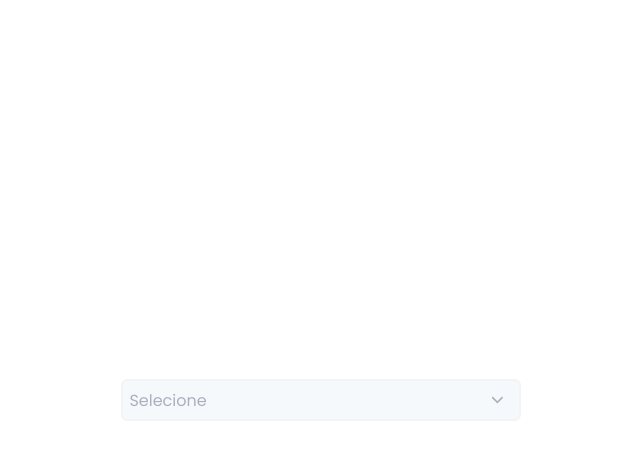
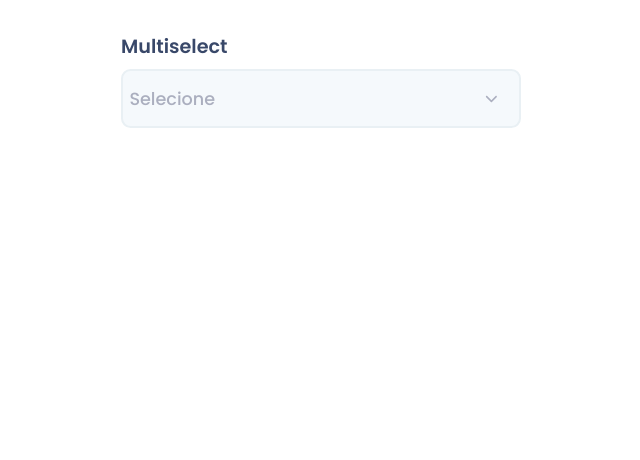
Before and after one commit to maora96/cubos-test, a React (Vite) app: page / in a window 1280 px wide. Shown: the top 460 px of the page, without its empty margins (319-959 px from the left). Built offline with nearby package versions, Linux system fonts and the light colour scheme.

Commit message:
feat: final styling

```diff
--- a/src/App.css
+++ b/src/App.css
@@ -4,5 +4,13 @@
   display: flex;
   flex-direction: column;
   align-items: center;
-  justify-content: center;
+  padding-top: 2rem;
+  font-size: 1.1rem;
 }
+
+.appContainer h1 {
+  color: #394869;
+  font-weight: 600;
+  font-size: 1.2rem;
+  margin-bottom: 0.5rem;
+}
--- a/src/App.tsx
+++ b/src/App.tsx
@@ -23,7 +23,10 @@ function App() {
   ];
   return (
     <div className="App">
-      <Multiselect options={options} placeholder="Selecione" />
+      <div className="appContainer">
+        <h1>Multiselect</h1>
+        <Multiselect options={options} placeholder="Selecione" />
+      </div>
     </div>
   );
 }
--- a/src/components/Chip/index.tsx
+++ b/src/components/Chip/index.tsx
@@ -1,6 +1,7 @@
 import { OptionComponentProps } from "../../types";
 import { IoCloseSharp } from "react-icons/io5";
 import styles from "./styles.module.css";
+import { useState } from "react";
 
 export default function Chip({
   text,
@@ -8,16 +9,27 @@ export default function Chip({
   selection,
   setSelection,
 }: OptionComponentProps) {
+  const [isSelected, setIsSelected] = useState<boolean>(false);
+
   return (
     <div className={styles.chip}>
       {text}
       <IoCloseSharp
         size={24}
         onClick={() => {
-          const filteredSelection = selection?.filter(
-            (selected) => selected?.id !== id
-          );
-          setSelection(filteredSelection);
+          if (isSelected) {
+            const newSelection = selection?.filter(
+              (selected) => selected?.id !== id
+            );
+            setSelection(newSelection);
+            setIsSelected(false);
+          }
+          // const filteredSelection = selection?.filter(
+          //   (selected) => selected?.id !== id
+          // );
+          // setSelection([...filteredSelection]);
+          // console.log(`selection`, selection);
+          // console.log(`filtered`, filteredSelection);
         }}
       />
     </div>
--- a/src/components/Chip/styles.module.css
+++ b/src/components/Chip/styles.module.css
@@ -5,6 +5,6 @@
   background: #1782ff;
   color: white;
   padding: 0.5rem;
-  border-radius: 0.2rem;
+  border-radius: 0.3rem;
   gap: 0.8rem;
 }
--- a/src/components/Multiselect/index.tsx
+++ b/src/components/Multiselect/index.tsx
@@ -14,7 +14,7 @@ export default function Multiselect({
 
   return (
     <>
-      <div className={styles.multiselect}>
+      <div className={!isOpen ? styles.multiselect : styles.multiselectActive}>
         <div className={styles.multiselectContent}>
           {selection?.length > 0
             ? selection.map((selected) => (
--- a/src/components/Multiselect/styles.module.css
+++ b/src/components/Multiselect/styles.module.css
@@ -1,14 +1,24 @@
-.multiselect {
+.multiselect,
+.multiselectActive {
   width: 25rem;
   height: auto;
+  min-height: 3.7rem;
   display: flex;
   align-items: center;
   gap: 0.5rem;
   background: #f5f9fc;
-  border-radius: 0.4rem;
-  border: 2px solid #f1f5f7;
+  border-radius: 0.6rem;
+  border: 2px solid #e9f0f4;
   color: #abafbf;
-  padding: 0.4rem 0.8rem 0.4rem 0.4rem;
+  padding: 0.4rem 1.2rem 0.4rem 0.4rem;
+}
+
+.multiselectActive {
+  border: 2px solid #1782ff;
+}
+
+.multiselectActive > svg {
+  color: #1782ff;
 }
 
 .multiselectContent {
@@ -16,4 +26,15 @@
   display: flex;
   flex-wrap: wrap;
   gap: 0.5rem;
+  font-weight: 500;
 }
+
+.dropdown {
+  width: 25rem;
+  height: auto;
+  -webkit-box-shadow: 0px 5px 5px 0px rgba(0, 0, 0, 0.09);
+  -moz-box-shadow: 0px 5px 5px 0px rgba(0, 0, 0, 0.09);
+  box-shadow: 0px 5px 5px 0px rgba(0, 0, 0, 0.09);
+  border-radius: 0.6rem;
+  padding: 0.4rem;
+}
--- a/src/components/Option/index.tsx
+++ b/src/components/Option/index.tsx
@@ -1,4 +1,4 @@
-import { useState } from "react";
+import { useEffect, useState } from "react";
 import { OptionComponentProps } from "../../types";
 import styles from "./styles.module.css";
 
@@ -9,12 +9,29 @@ export default function Option({
   setSelection,
 }: OptionComponentProps) {
   const [isSelected, setIsSelected] = useState<boolean>(false);
+
+  useEffect(() => {
+    console.log(id, isSelected);
+    if (selection?.some((selected) => selected?.id === id)) {
+      console.log(selection?.filter((selected) => selected?.id === id));
+      setIsSelected(true);
+    }
+  }, [selection]);
+
   return (
     <div
       className={styles.option}
       onClick={() => {
-        setSelection([...selection, { id: id, text: text }]);
-        setIsSelected(true);
+        if (isSelected) {
+          const newSelection = selection?.filter(
+            (selected) => selected?.id !== id
+          );
+          setSelection(newSelection);
+          setIsSelected(false);
+        } else {
+          setSelection([...selection, { id: id, text: text }]);
+          setIsSelected(true);
+        }
       }}
     >
       <div className={isSelected ? styles.selected : styles.select}></div>
--- a/src/components/Option/styles.module.css
+++ b/src/components/Option/styles.module.css
@@ -1,2 +1,27 @@
-.chip {
+.option {
+  width: 100%;
+  padding: 0.6rem;
+  border-radius: 0.3rem;
+  display: flex;
+  align-items: center;
+  gap: 0.8rem;
+  color: #394869;
+  font-weight: 600;
 }
+
+.option:hover {
+  background: #eaf1f7;
+}
+
+.select,
+.selected {
+  width: 1.5rem;
+  height: 1.5rem;
+  border-radius: 0.3rem;
+  border: 2px solid #abafbf;
+}
+
+.selected {
+  background: #1782ff;
+  border: none;
+}
```
